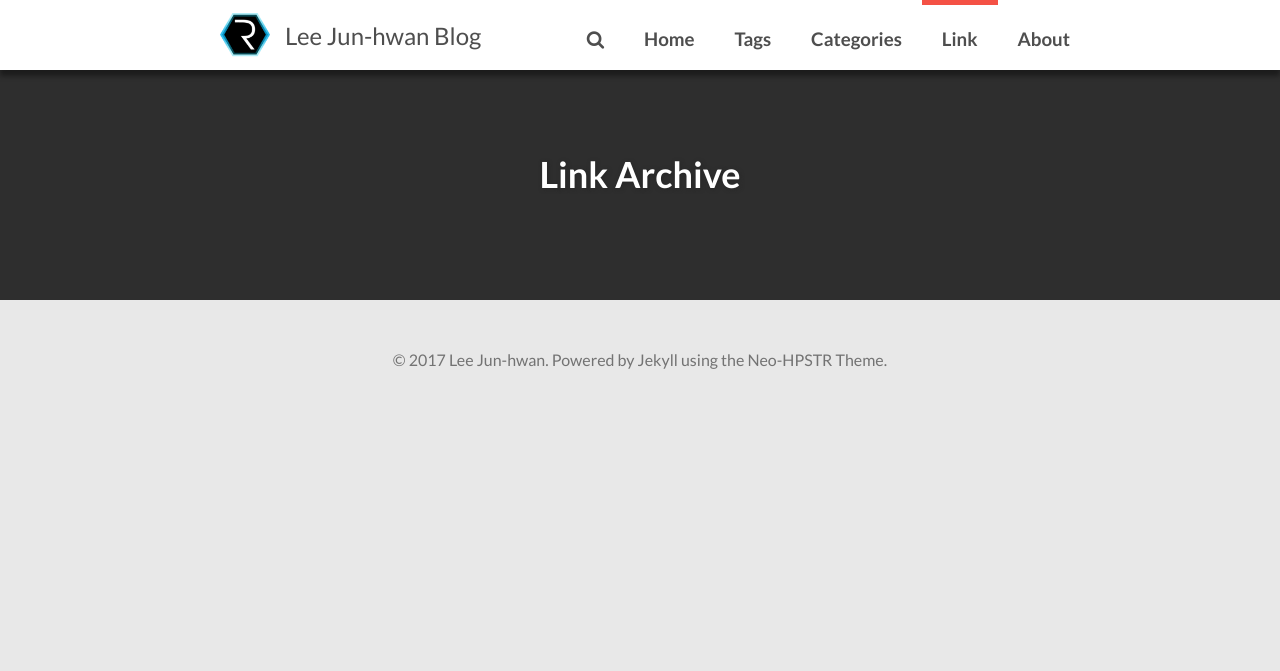
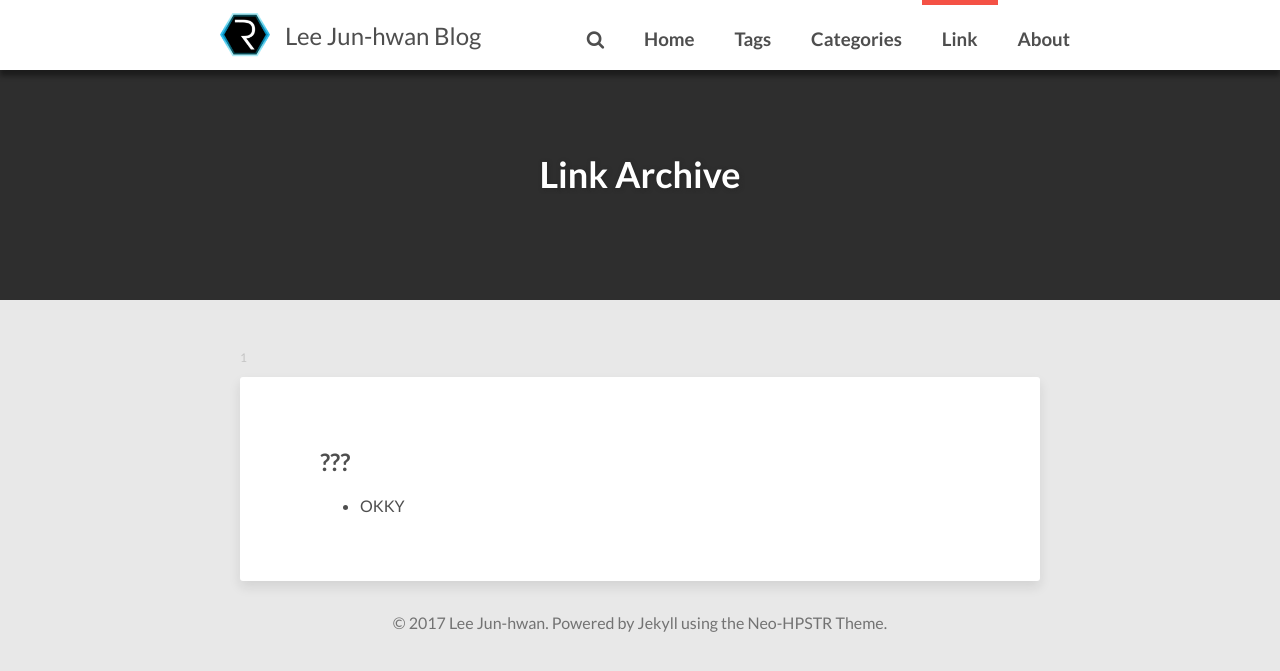
Before and after one commit to krpsh/regenea8.github.io, a Jekyll site: the page built from link.html, in a window 1280 px wide. Shown: the top 671 px of the page. Built offline with Jekyll 4.4.1, drawn with Linux system fonts in a browser that asks for light colours; nearby versions of some CDN libraries; comment, search, counter and statistics services are not loaded.

Commit message:
Initialize blog

```diff
--- a/link.html
+++ b/link.html
@@ -9,21 +9,15 @@ comments: false
 {% assign links_list = site_links | split:',' | sort %}
 
 <ul class="entry-meta inline-list">
-  {% for item in (0..site.links.size) %}{% unless forloop.last %}
-    {% capture this_word %}{{ links_list[item] | strip_newlines }}{% endcapture %}
-  	<li><a href="#{{ this_word }}" class="link"><span class="term">{{ this_word }}</span> <span class="count">{{ site.links[this_word].size }}</span></a></li>
-  {% endunless %}{% endfor %}
+ 	<li><a href="https://okky.kr/" class="link"><span class="term">{{ this_word }}</span> <span class="count">1</span></a></li>
 </ul>
 
-{% for item in (0..site.links.size) %}{% unless forloop.last %}
-  {% capture this_word %}{{ links_list[item] | strip_newlines }}{% endcapture %}
   <span class="anchor-bookmark" id="{{ this_word }}"></span>
 	<article>
-	<h2 class="link-heading">{{ this_word }}</h2>
+	<h2 class="link-heading">???</h2>
 		<ul>
-    {% for post in site.links[this_word] %}{% if post.title != null %}
-      <li class="entry-title"><a href="{{ site.url }}{{ post.url }}" title="{{ post.title }}">{{ post.title }}</a></li>
-    {% endif %}{% endfor %}
+
+      <li class="entry-title"><a href="https://okky.kr/" title="OKKY">OKKY</a></li>
+
 		</ul>
 	</article><!-- /.hentry -->
-{% endunless %}{% endfor %}
```
